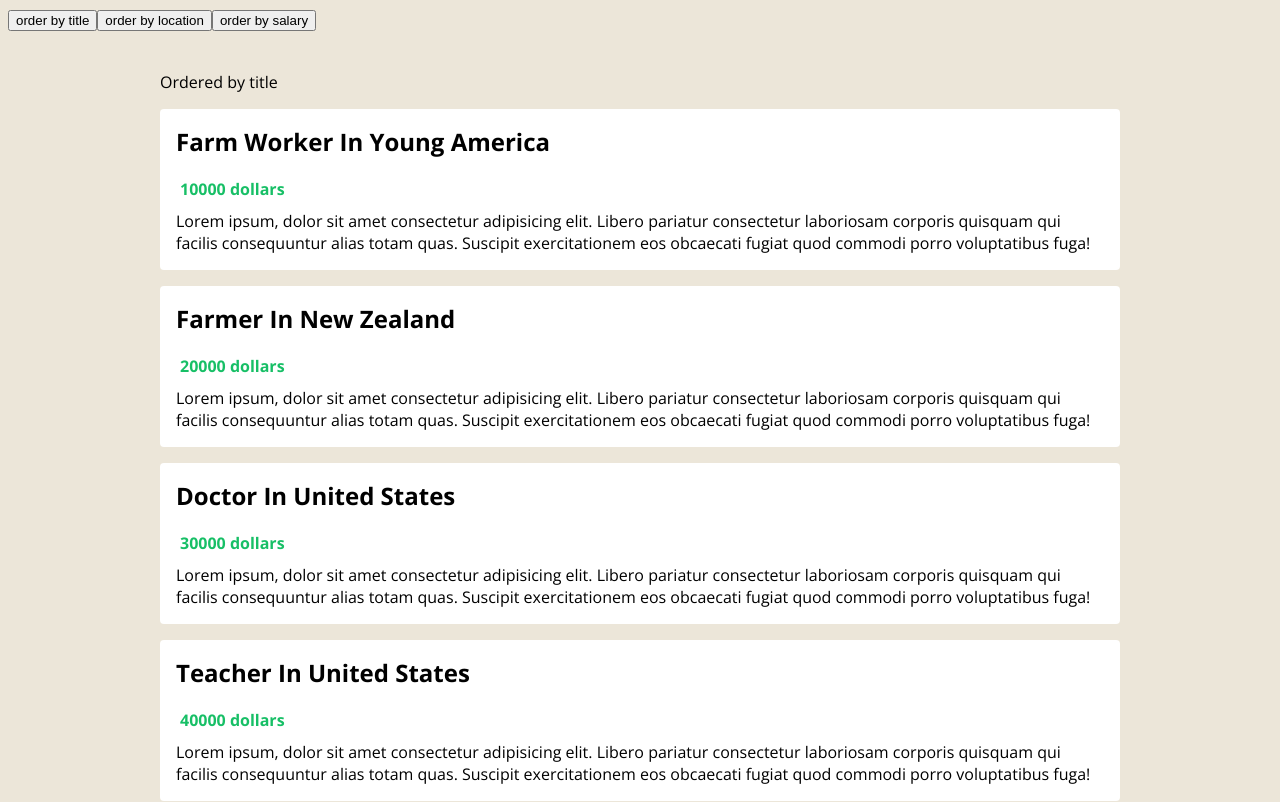
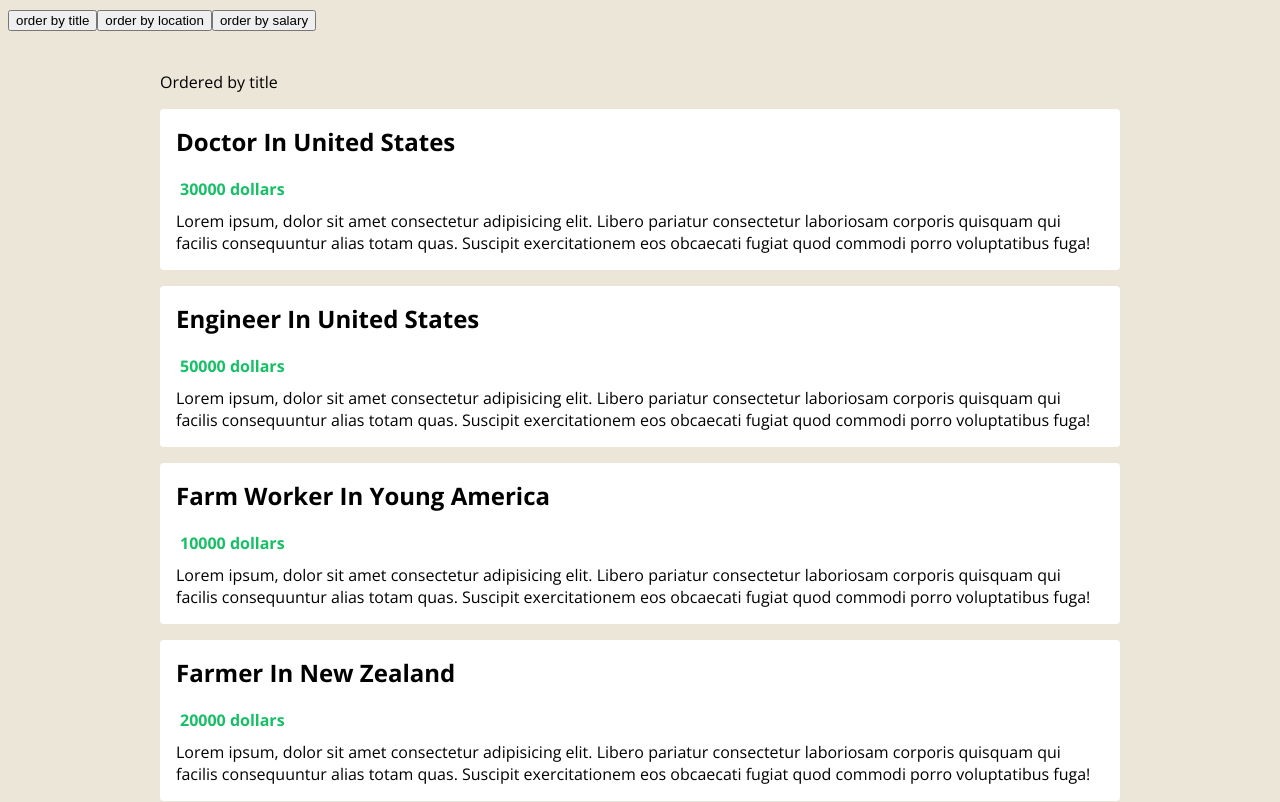
Before and after one commit to torish14/hyrule-jobs, a Vue app: page / in a window 1280 px wide. Shown: the top 802 px of the page. Built offline with nearby package versions, Linux system fonts and the light colour scheme.

Commit message:
✨ feat: 絞り込み機能で表示を並び替え

```diff
--- a/src/components/JobsList.vue
+++ b/src/components/JobsList.vue
@@ -2,7 +2,7 @@
   <div class="job-list">
     <p>Ordered by {{ order }}</p>
     <ul>
-      <li v-for="job in jobs" :key="job.id">
+      <li v-for="job in orderedJobs" :key="job.id">
         <h2>{{ job.title }} in {{ job.location }}</h2>
         <div class="salary">
           <p>{{ job.salary }} dollars</p>
```
